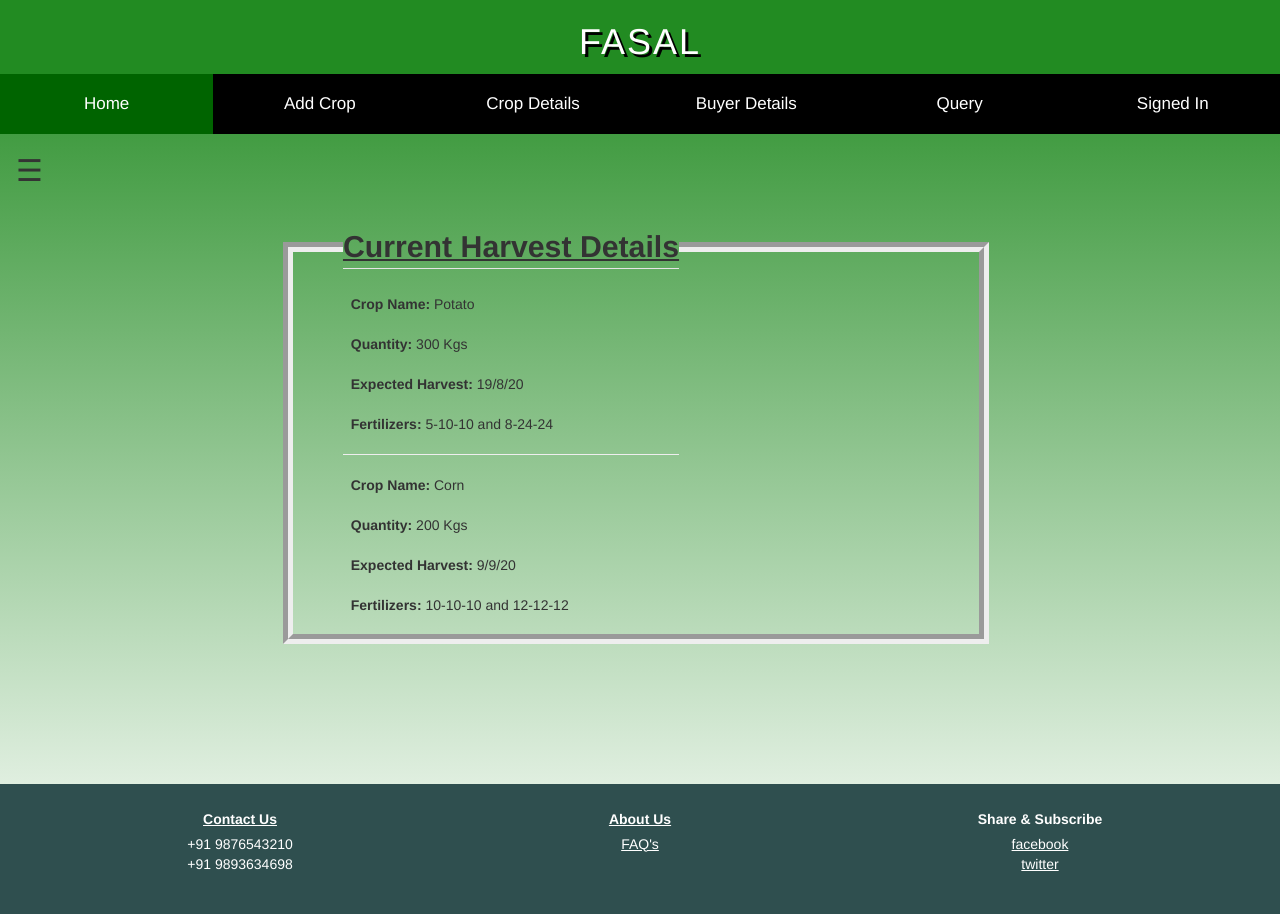
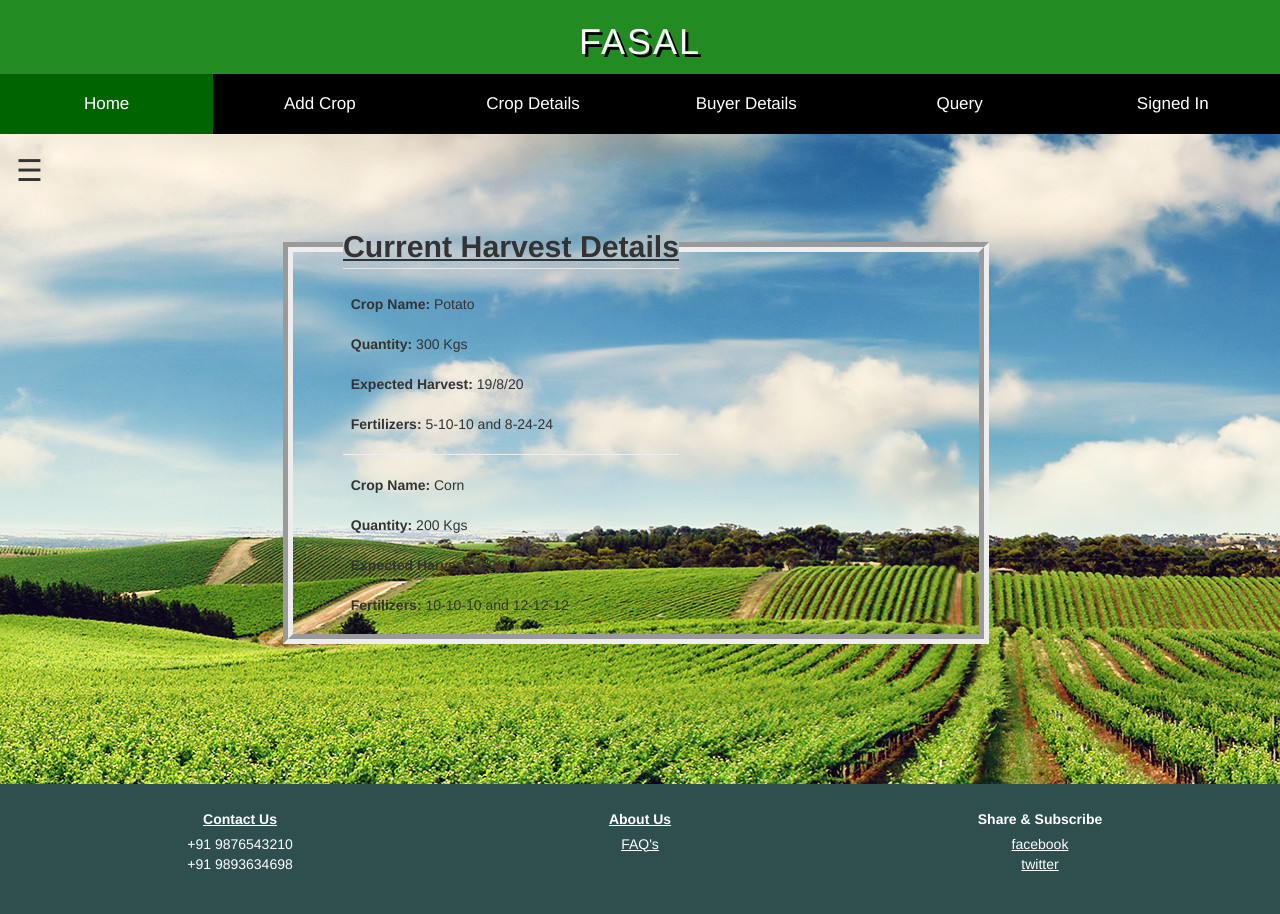
Before and after one commit to morpheu513/F.A.S.A.L, a PHP site: page /fdashboard.html in a window 1280 px wide. Run offline with PHP 8.4, Linux system fonts and the light colour scheme.

Commit message:
Update fdashboard.css

```diff
--- a/fdashboard/fdashboard.css
+++ b/fdashboard/fdashboard.css
@@ -1,7 +1,7 @@
 body{
 	margin: 0;
 	background-color: white;
-	background-image: linear-gradient(ForestGreen,white);
+	background-image: url("farming.jpg");
 	background-repeat: no-repeat;
 }
 .heading{
@@ -63,7 +63,8 @@ body{
   z-index: 1;
   top: 0;
   left: 0;
-  background-color: #111;
+  background-color: white;
+  background-image: linear-gradient(grey,white);
   overflow-x: hidden;
   transition: 0.5s;
   padding-top: 60px;
@@ -73,7 +74,7 @@ body{
   padding: 8px 8px 8px 32px;
   text-decoration: none;
   font-size: 25px;
-  color: #818181;
+  color: white;
   display: block;
   transition: 0.3s;
 }
@@ -131,14 +132,14 @@ h2
 padding: 6px 8px 6px 16px;
 text-decoration: none;
 font-size: 27px;
-color: white;
+color: black;
 display: block;
 }
 ul
 {
 padding: 6px 8px 6px 16px;
 font-size: 25px;
-color: white;
+color: black;
 }
 li
 {
```
